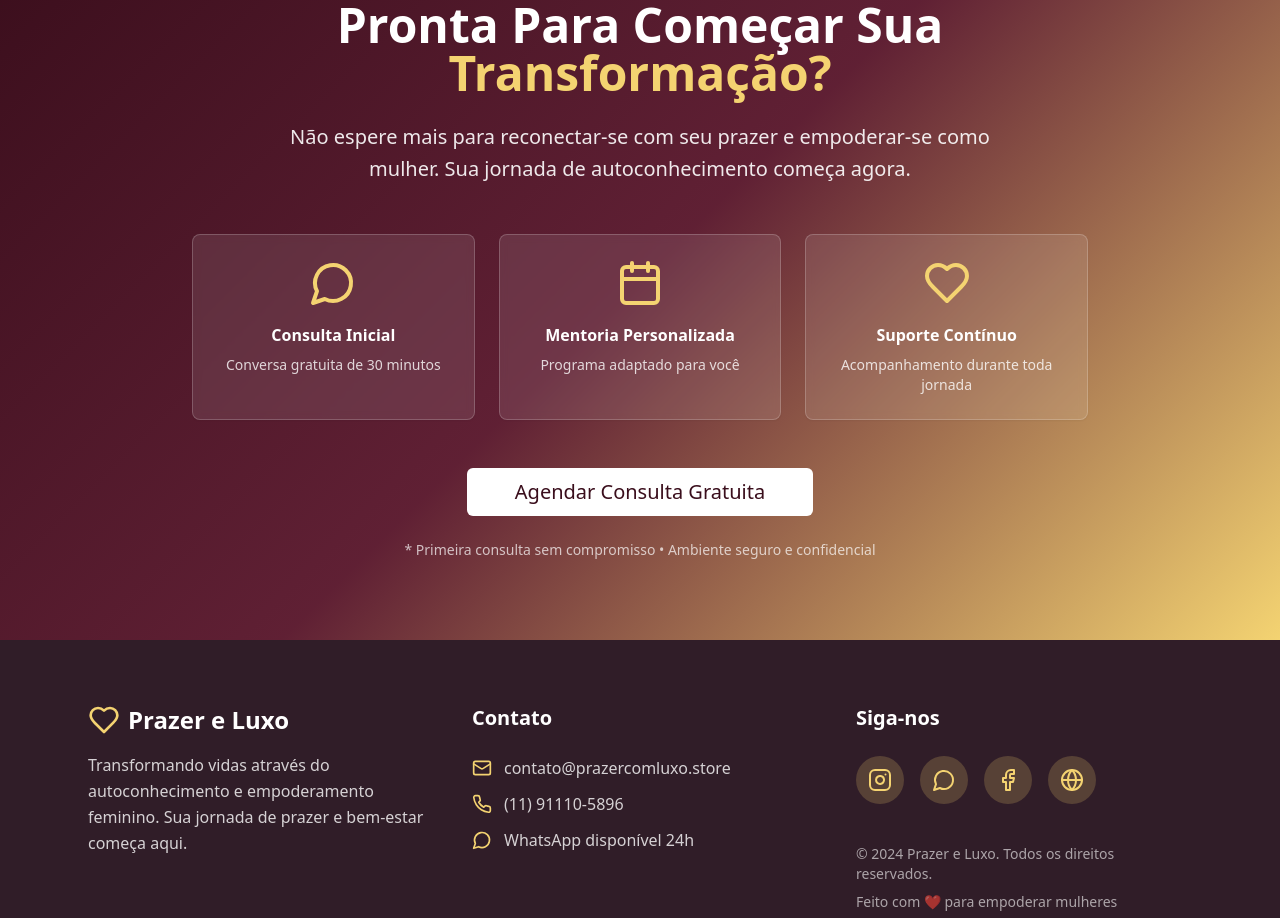
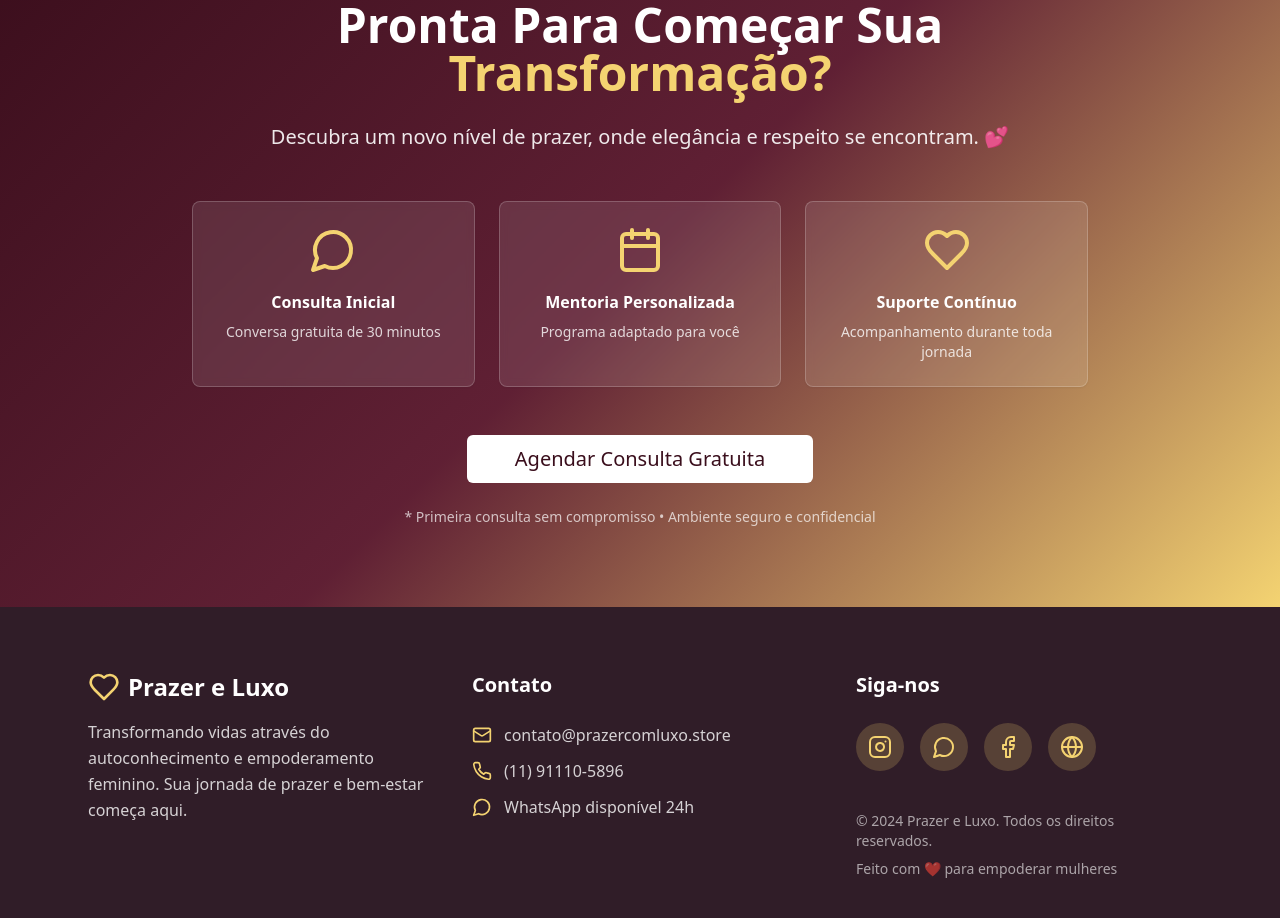
Before and after one commit to vowdigital/prazer-em-venda, a React (Vite) app: page / in a window 1280 px wide. Shown: the part 3940-4858 px from the top of the page. Built offline with nearby package versions, Linux system fonts and the light colour scheme.

Commit message:
Editar parágrafo da seção
Atualizado o texto do parágrafo na seção "Pronta Para Começar Sua Transformação?" para: "Descubra um novo nível de prazer, onde elegância e respeito se encontram. 💕"

```diff
--- a/src/components/CTASection.tsx
+++ b/src/components/CTASection.tsx
@@ -12,8 +12,7 @@ const CTASection = () => {
             <span className="block text-accent">Transformação?</span>
           </h2>
           <p className="text-xl text-white/90 leading-relaxed max-w-3xl mx-auto">
-            Não espere mais para reconectar-se com seu prazer e empoderar-se como mulher.
-            Sua jornada de autoconhecimento começa agora.
+            Descubra um novo nível de prazer, onde elegância e respeito se encontram. 💕
           </p>
         </div>
 
```
